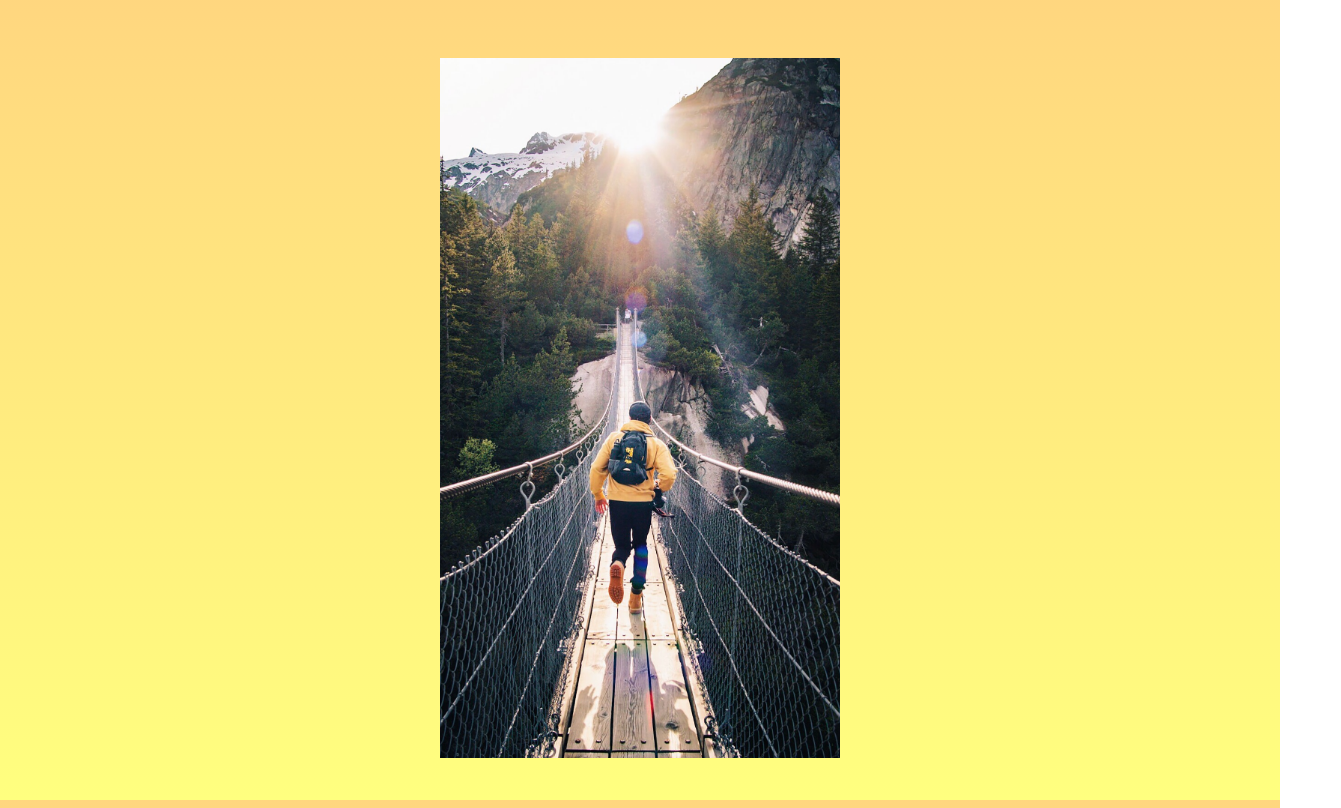
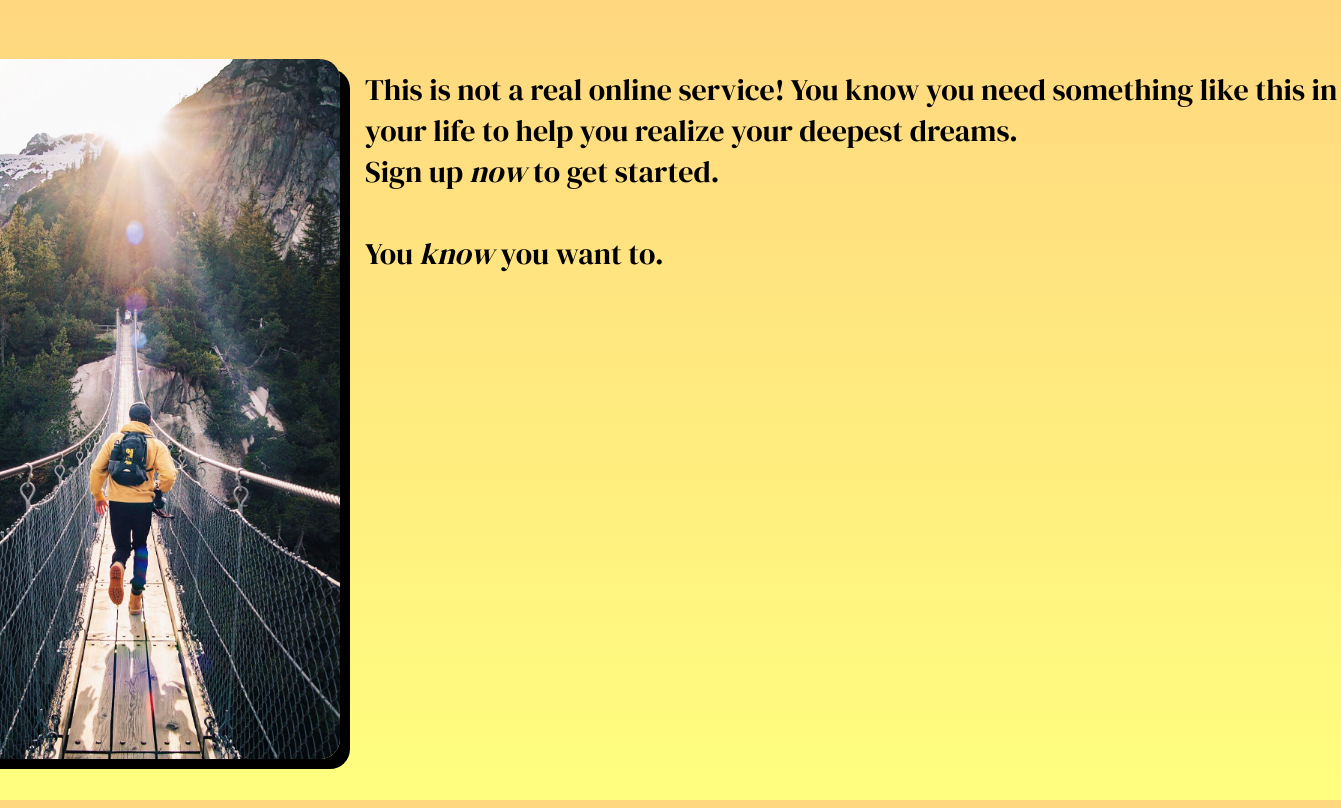
Before and after one commit to zocc-n/odin_signup, a plain HTML site: page index.html in a window 1280 px wide. Shown: the whole page, 1341 px wide, since content can reach past the window. Drawn offline with Linux system fonts and the light colour scheme.

Commit message:
Added new sections, font and text

```diff
--- a/index.html
+++ b/index.html
@@ -4,6 +4,9 @@
     <meta charset="UTF-8">
     <meta http-equiv="X-UA-Compatible" content="IE=edge">
     <meta name="viewport" content="width=device-width, initial-scale=1.0">
+    <link rel="preconnect" href="https://fonts.googleapis.com">
+    <link rel="preconnect" href="https://fonts.gstatic.com" crossorigin>
+    <link href="https://fonts.googleapis.com/css2?family=DM+Serif+Display&family=Faster+One&display=swap" rel="stylesheet">
     <link rel="stylesheet" href="style.css">
     <title>Odin Sign Up Practice</title>
 </head>
@@ -11,8 +14,10 @@
 
     <div class="flex-container">
         <section id="bckg"></section>
-        <section>
-
+        <section class="right-side">
+            <section id="top">This is not a real online service! You know you need something like this in your life to help you realize your deepest dreams.<br>Sign up <i>now</i> to get started.<br><br>You <i>know</i> you want to.</section>
+            <section id="mid"></section>
+            <section id="bot"></section>
         </section>
     </div>
 
--- a/style.css
+++ b/style.css
@@ -11,7 +11,7 @@ body {
     display: flex;
     align-items: center;
     justify-content: center;
-    background: linear-gradient(rgba(255, 174, 0, 0.5), rgba(255, 255, 0, 0.5));
+    background: linear-gradient(rgba(255, 175, 0, 0.5), rgba(255, 255, 0, 0.5));
     background-repeat: no-repeat;
     background-attachment: fixed;
 }
@@ -20,6 +20,8 @@ body {
 .flex-container {
     height: 700px;
     display: flex;
+    border: 1px solid transparent;
+    border-radius: 20px;
 }
 
 
@@ -30,4 +32,22 @@ body {
     background-size: 750px;
     background-position: center;
     background-repeat: no-repeat;
+    border-radius: 20px;
+    box-shadow: 10px 10px;
 }
+
+
+.right-side{
+    display: flex;
+    flex-direction: column;
+    width: 1000px;
+}
+
+
+#top {
+    font-family: 'DM Serif Display', serif;
+    font-size: 30px;
+    margin-top: 10px;
+    margin-left: 25px;
+    height: 205px;
+}
```
